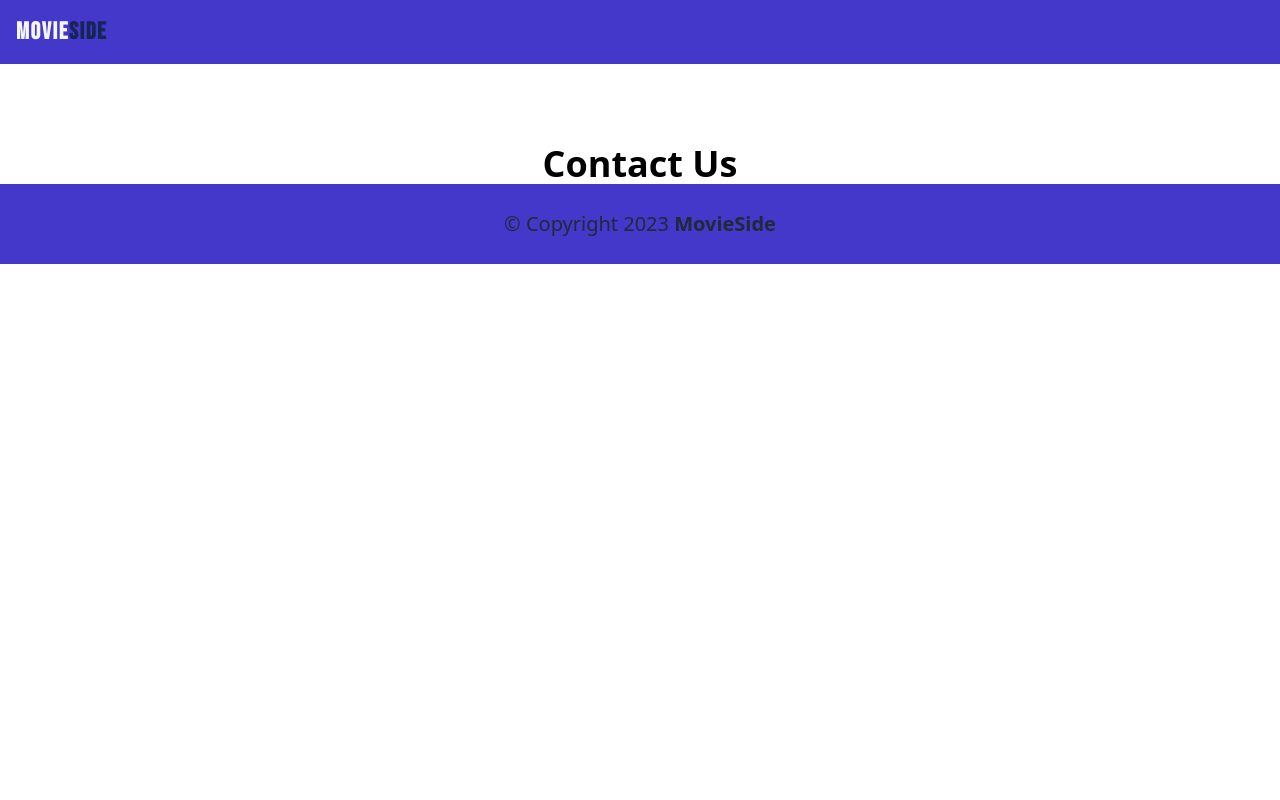
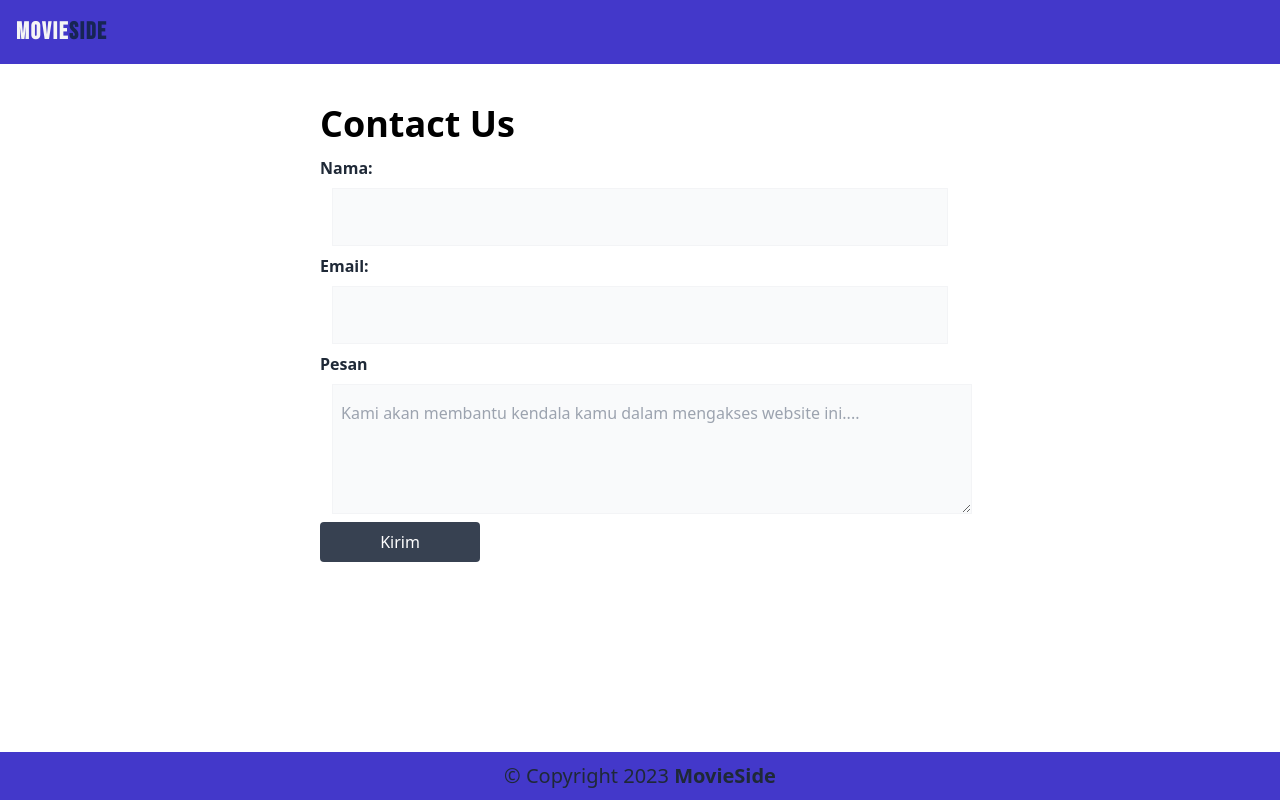
Before and after one commit to violitazahrah/movie-list, a Next.js app: page /contact in a window 1280 px wide. Built offline with nearby package versions, Linux system fonts and the light colour scheme.

Commit message:
memperbarui halaman contact

```diff
--- /dev/null
+++ b/components/ContactForm.tsx
@@ -0,0 +1,46 @@
+"use client";
+
+const ContactForm = () => {
+  async function handleSubmit(event) {
+    event.preventDefault();
+    const data = {
+      nama: event.target.nama.value,
+      email: event.target.email.value,
+      message: event.target.message.value,
+    };
+    console.log(data);
+
+    // untuk reset kolom setelah submit
+    event.target.nama.value = "";
+    event.target.email.value = "";
+    event.target.message.value = "";
+  }
+
+  return (
+    <form onSubmit={handleSubmit}>
+      <div className="w-full flex flex-col">
+        <label className="font-bold text-gray-800" htmlFor="nama">
+          Nama:
+        </label>
+        <input type="text" autoComplete="off" id="nama" className="mx-3 my-2 p-4 bg-gray-50 border border-gray-100" required minLength={3} maxLength={150} />
+      </div>
+      <div className="w-full flex flex-col">
+        <label className="font-bold text-gray-800" htmlFor="email">
+          Email:
+        </label>
+        <input type="email" autoComplete="off" id="email" className="mx-3 my-2 p-4 bg-gray-50 border border-gray-100" required minLength={5} maxLength={150} />
+      </div>
+      <div className="w-full flex flex-col">
+        <label className="font-bold text-gray-800" htmlFor="message">
+          Pesan
+        </label>
+        <textarea rows={4} placeholder="Kami akan membantu kendala kamu dalam mengakses website ini...." className="w-full mx-3 my-2 px-2 p-4 bg-gray-50 border border-gray-100" name="message" required minLength={10} maxLength={500} />
+      </div>
+      <button type="submit" className="px-4 py-2 w-40 bg-gray-700 text-white font-medium rounded">
+        Kirim
+      </button>
+    </form>
+  );
+};
+
+export default ContactForm;
--- a/components/Footer.tsx
+++ b/components/Footer.tsx
@@ -1,10 +1,24 @@
+// const Footer = () => {
+//   return (
+//     <div className="text-center flex items-center justify-center bg-indigo-700">
+//       <p className="text-xl text-gray-800">
+//         &copy; Copyright 2023 <span className="font-bold">MovieSide</span>
+//       </p>
+//     </div>
+//   );
+// };
+
+// export default Footer;
+
 const Footer = () => {
   return (
-    <div className="text-center h-20 flex items-center justify-center bg-indigo-700">
-      <p className="text-xl text-gray-800">
-        &copy; Copyright 2023 <span className="font-bold">MovieSide</span>
-      </p>
-    </div>
+    <footer style={{ position: "fixed", padding: "10px", textAlign: "center", width: "100%", bottom: "0" }} className="bg-indigo-700">
+      <div>
+        <p className="text-xl text-gray-800">
+          &copy; Copyright 2023 <span className="font-bold">MovieSide</span>
+        </p>
+      </div>
+    </footer>
   );
 };
 
--- a/pages/contact.tsx
+++ b/pages/contact.tsx
@@ -1,12 +1,14 @@
+import ContactForm from "@/components/ContactForm";
 import Meta from "@/components/Meta";
 
 const contact = () => {
   return (
-    <div className="mt-20 text-center">
+    <div className="mx-auto max-w-2xl px-4 my-10">
       <Meta title="Contact Us" />
-      <h1 className="text-4xl font-bold">Contact Us</h1>
+      <h1 className="text-4xl font-bold my-3">Contact Us</h1>
+
+      <ContactForm />
     </div>
   );
 };
-
 export default contact;
--- /dev/null
+++ b/pages/footer.tsx
@@ -0,0 +1,14 @@
+import Footer from "@/components/Footer";
+
+const Home = () => {
+  return (
+    <div>
+      <h1>Main Content</h1>
+      {/* Your main content goes here */}
+
+      <Footer />
+    </div>
+  );
+};
+
+export default Home;
```
